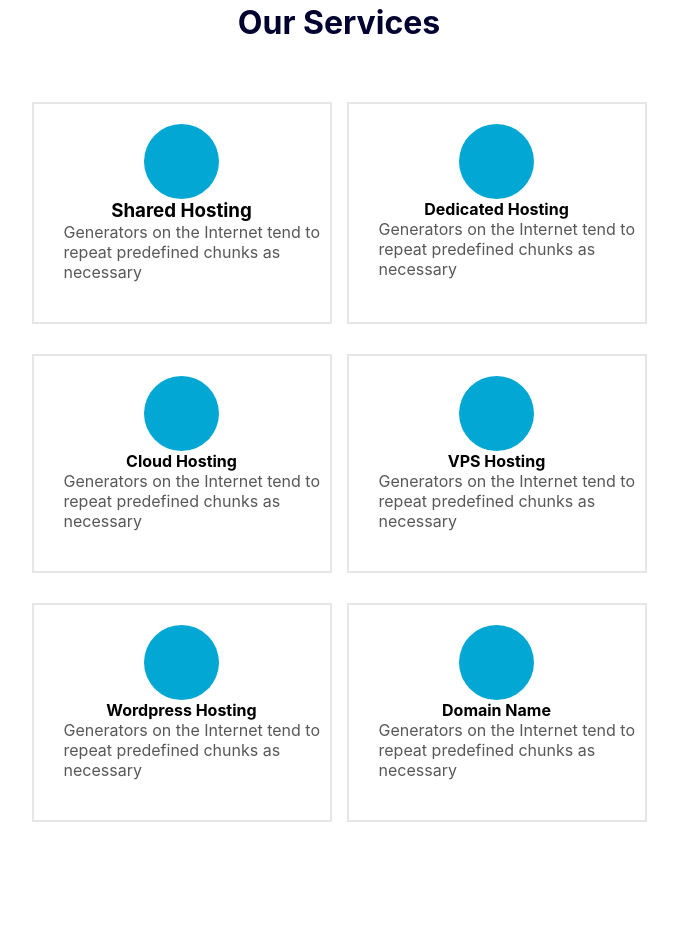
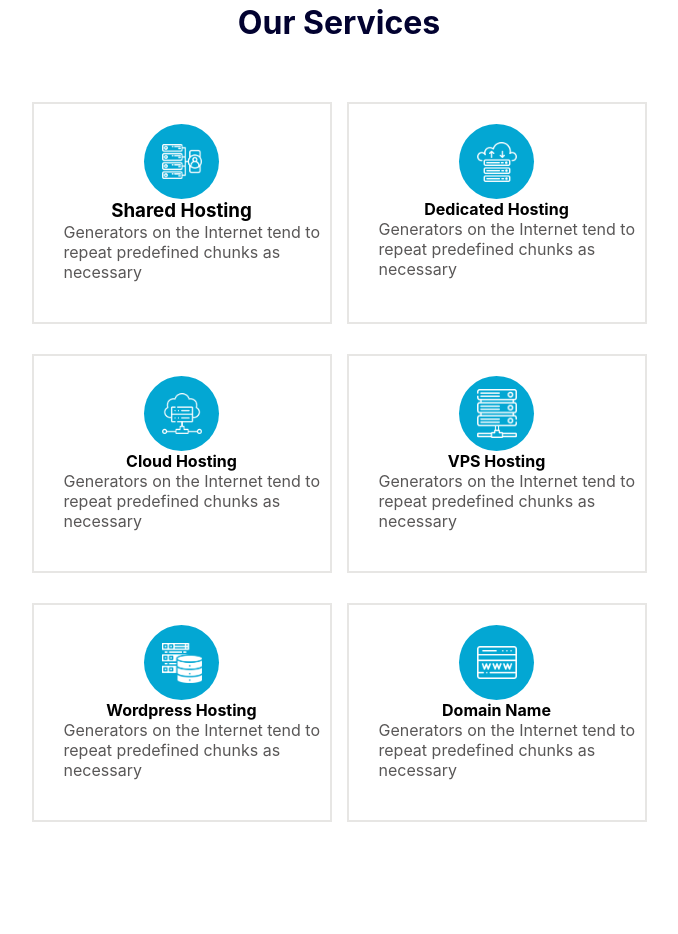
Before and after one commit to Afham-Salam/Hostit, a plain HTML site: page index.html in a window 1280 px wide. Shown: the part 1025-1959 px from the top of the page, without its empty margins (301-979 px from the left). Drawn offline with nearby package versions, Linux system fonts and the light colour scheme; the site is published under a folder, as on GitHub Pages, so addresses that start at the root find nothing.

Commit message:
images added

```diff
--- a/index.html
+++ b/index.html
@@ -304,7 +304,7 @@ a:hover{
     font-size: 16px;
 
 }
-.pricing-card:hover,button:hover,.pricing-card h2:hover,.pricing-card h3 :hover{
+.pricing-card:hover,button:hover,.pricing-card h2:hover,.pricing-card h3:hover{
     background-color:#03a7d3;
     color:white;
 }
@@ -610,7 +610,7 @@ i:hover{
 
                     <div class="detail-box">
                         <div class="logo-box">
-                            <img  class="service-icon" src="/images/s1.png" alt="">
+                            <img  class="service-icon" src="images/s1.png" alt="">
                         </div>
                         <h3>Shared Hosting</h3>
                         <p class="deatil-box-para">Generators on the Internet tend to
@@ -621,7 +621,7 @@ i:hover{
                 <div class="grid-item">
                     <div class="detail-box">
                     <div class="logo-box">
-                        <img  class="service-icon" src="/images/s2.png" alt="">
+                        <img  class="service-icon" src="images/s2.png" alt="">
                     </div>
                     <h4>Dedicated Hosting</h4>
                     <p class="deatil-box-para">Generators on the Internet tend to
@@ -631,7 +631,7 @@ i:hover{
                 <div class="grid-item">
                      <div class="detail-box">
                     <div class="logo-box">
-                        <img  class="service-icon" src="/images/s3.png" alt="">
+                        <img  class="service-icon" src="images/s3.png" alt="">
                     </div>
                     <h4>Cloud Hosting</h4>
                     <p class="deatil-box-para">Generators on the Internet tend to
@@ -640,7 +640,7 @@ i:hover{
                 </div></div>
                 <div class="grid-item"> <div class="detail-box">
                     <div class="logo-box">
-                        <img  class="service-icon" src="/images/s4.png" alt="">
+                        <img  class="service-icon" src="images/s4.png" alt="">
                     </div>
                     <h4>VPS Hosting</h4>
                     <p class="deatil-box-para">Generators on the Internet tend to
@@ -649,7 +649,7 @@ i:hover{
                 </div></div>
                 <div class="grid-item"> <div class="detail-box">
                     <div class="logo-box">
-                        <img  class="service-icon" src="/images/s5.png" alt="">
+                        <img  class="service-icon" src="images/s5.png" alt="">
                     </div>
                     <h4>Wordpress Hosting</h4>
                     <p class="deatil-box-para">Generators on the Internet tend to
@@ -658,7 +658,7 @@ i:hover{
                 </div></div>
                 <div class="grid-item"> <div class="detail-box">
                     <div class="logo-box">
-                        <img  class="service-icon" src="/images/s6.png" alt="">
+                        <img  class="service-icon" src="images/s6.png" alt="">
                     </div>
                     <h4>Domain Name</h4>
                     <p class="deatil-box-para">Generators on the Internet tend to
@@ -683,7 +683,7 @@ i:hover{
                <br> <button class="btn-about"> Read More</button>
             </div>
             <div class="about-img-section">
-                <img class="about-img" src="/images/about-img.png" alt="Network error">
+                <img class="about-img" src="images/about-img.png" alt="Network error">
             </div>
 
 
@@ -695,7 +695,7 @@ i:hover{
      <section class="server-section" data-aos="fade-up"
      data-aos-anchor-placement="top-bottom">
         <div class="server-container">
-            <img  class="server-img"src="/images/server-img.jpg">
+            <img  class="server-img"src="images/server-img.jpg">
             <div class="server-details">
                 <h1 class="server-text">
                     Let us manage your server</h1>
```
